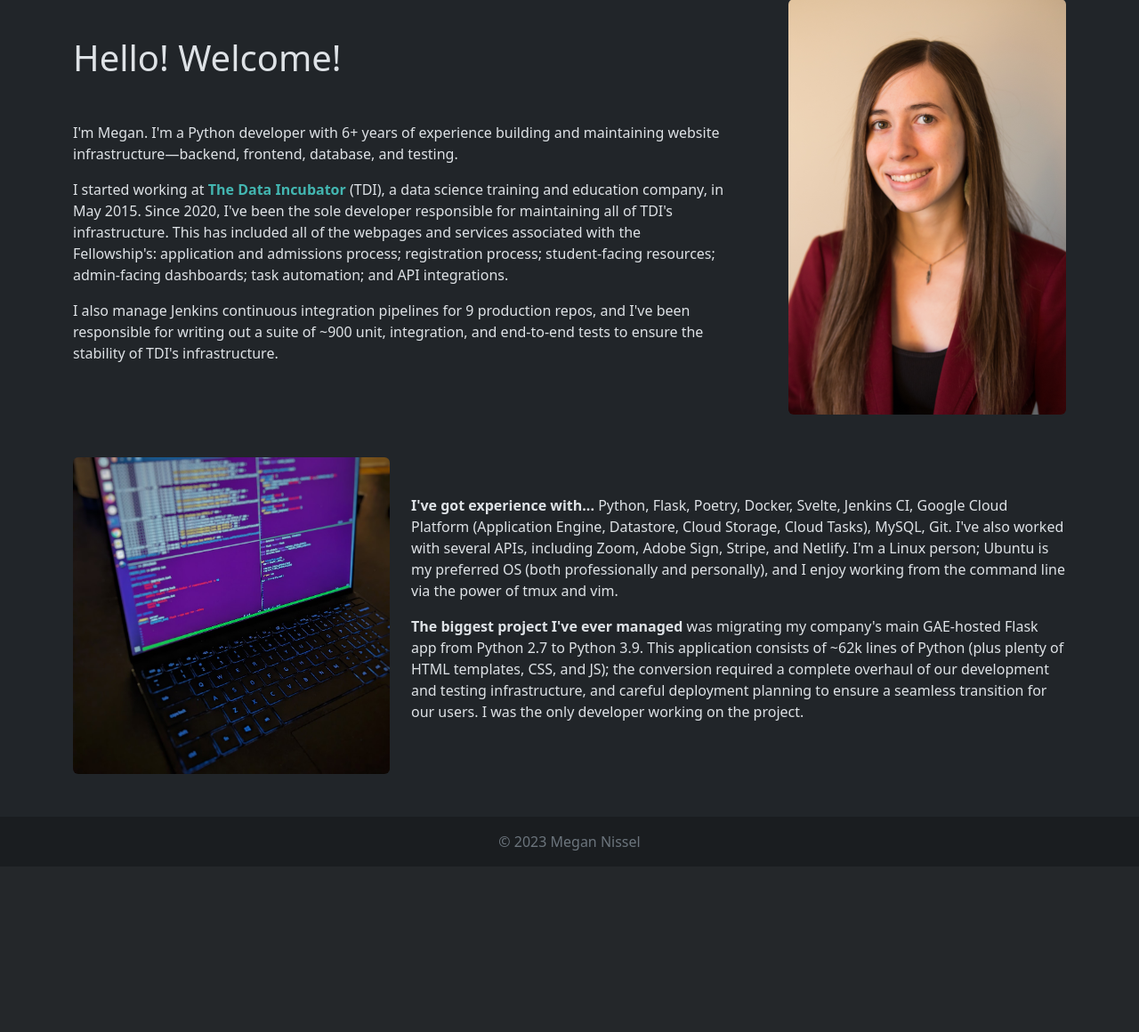
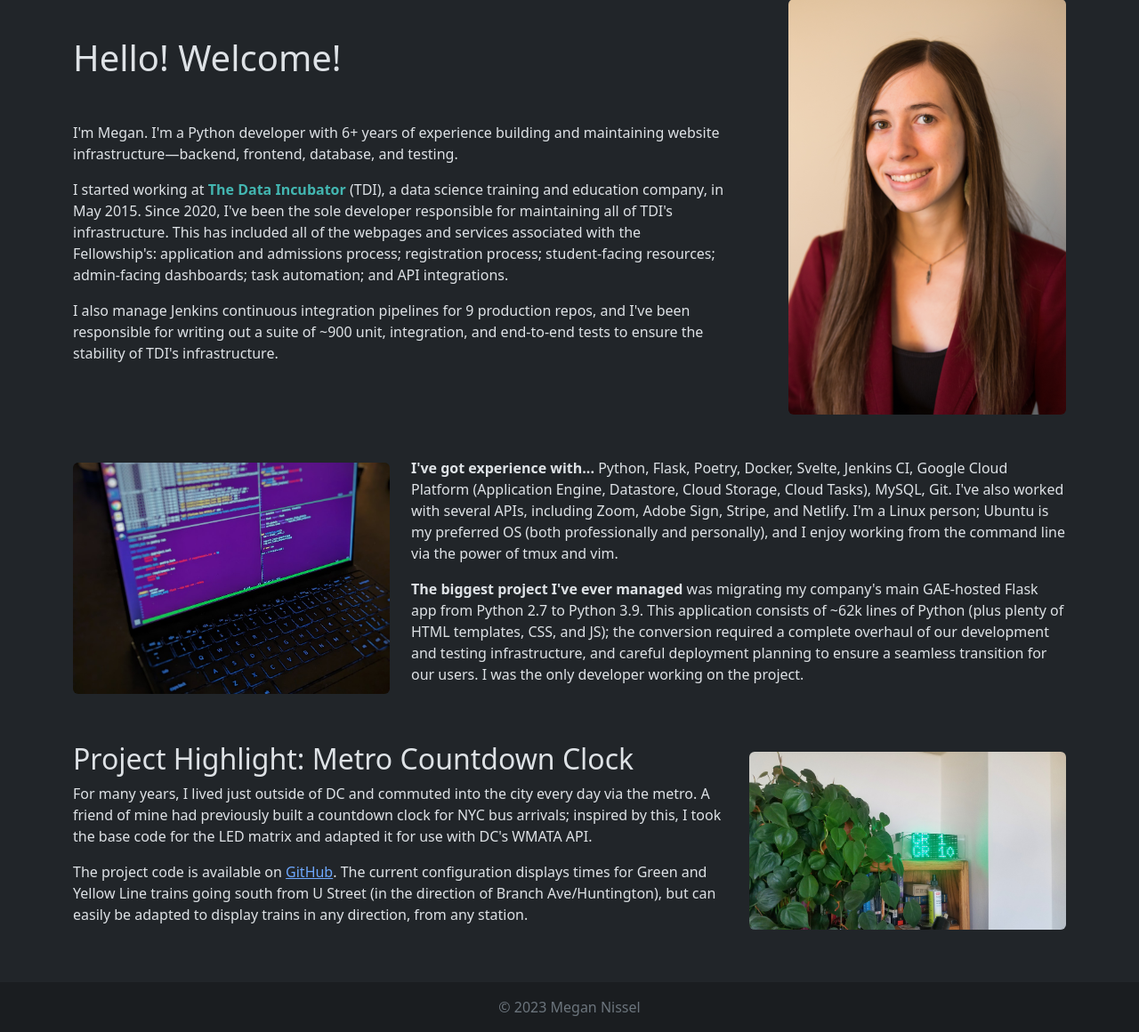
Before and after one commit to megannissel/website, a Flask app: page / in a window 1280 px wide. Shown: the part 119-1279 px from the top of the page at 89% size. Before the commit the page ends 1075 px from the top, so only its background shows below. Run offline with Flask 3, Linux system fonts and the light colour scheme.

Commit message:
add countdown clock project to homepage

```diff
--- a/templates/home.html
+++ b/templates/home.html
@@ -17,14 +17,24 @@
       <img src="/static/images/headshot_scaled.png" class="img-fluid rounded float-md-end" alt="headshot"></img>
     </div>
   </div>
-  <div class="row align-items-center justify-content-between mt-5">
-    <div class="col-lg-4 col-md-5">
+  <div class="row align-items-center justify-content-between mt-5 d-flex flex-wrap">
+    <div class="col-lg-4 col-md-5 order-md-first order-last">
       <img src="/static/images/laptop.jpeg" class="img-fluid rounded float-md-end" alt="laptop"></img>
     </div>
-    <div class="col-lg-8 col-md-7">
+    <div class="col-lg-8 col-md-7 order-md-last order-first">
       <p><b>I've got experience with...</b> Python, Flask, Poetry, Docker, Svelte, Jenkins CI, Google Cloud Platform (Application Engine, Datastore, Cloud Storage, Cloud Tasks), MySQL, Git. I've also worked with several APIs, including Zoom, Adobe Sign, Stripe, and Netlify. I'm a Linux person; Ubuntu is my preferred OS (both professionally and personally), and I enjoy working from the command line via the power of tmux and vim.</p>
       <p><b>The biggest project I've ever managed</b> was migrating my company's main GAE-hosted Flask app from Python 2.7 to Python 3.9. This application consists of ~62k lines of Python (plus plenty of HTML templates, CSS, and JS); the conversion required a complete overhaul of our development and testing infrastructure, and careful deployment planning to ensure a seamless transition for our users. I was the only developer working on the project.</p>
     </div>
   </div>
+  <div class="row align-items-center justify-content-between mt-5">
+    <div class="col-lg-8 col-md-7">
+      <h2>Project Highlight: Metro Countdown Clock</h2>
+      <p>For many years, I lived just outside of DC and commuted into the city every day via the metro. A friend of mine had previously built a countdown clock for NYC bus arrivals; inspired by this, I took the base code for the LED matrix and adapted it for use with DC's WMATA API.</p>
+      <p>The project code is available on <a href="https://github.com/megannissel/metro-countdown" target="_blank">GitHub</a>. The current configuration displays times for Green and Yellow Line trains going south from U Street (in the direction of Branch Ave/Huntington), but can easily be adapted to display trains in any direction, from any station.</p>
+    </div>
+    <div class="col-lg-4 col-md-5">
+      <img src="/static/images/clock.png" class="img-fluid rounded float-md-end" alt="metro countdown clock"></img>
+    </div>
+  </div>
 </div>
 {% endblock %}
```
Also changed, not shown: static/images/clock.png (added), static/images/laptop.jpeg.
